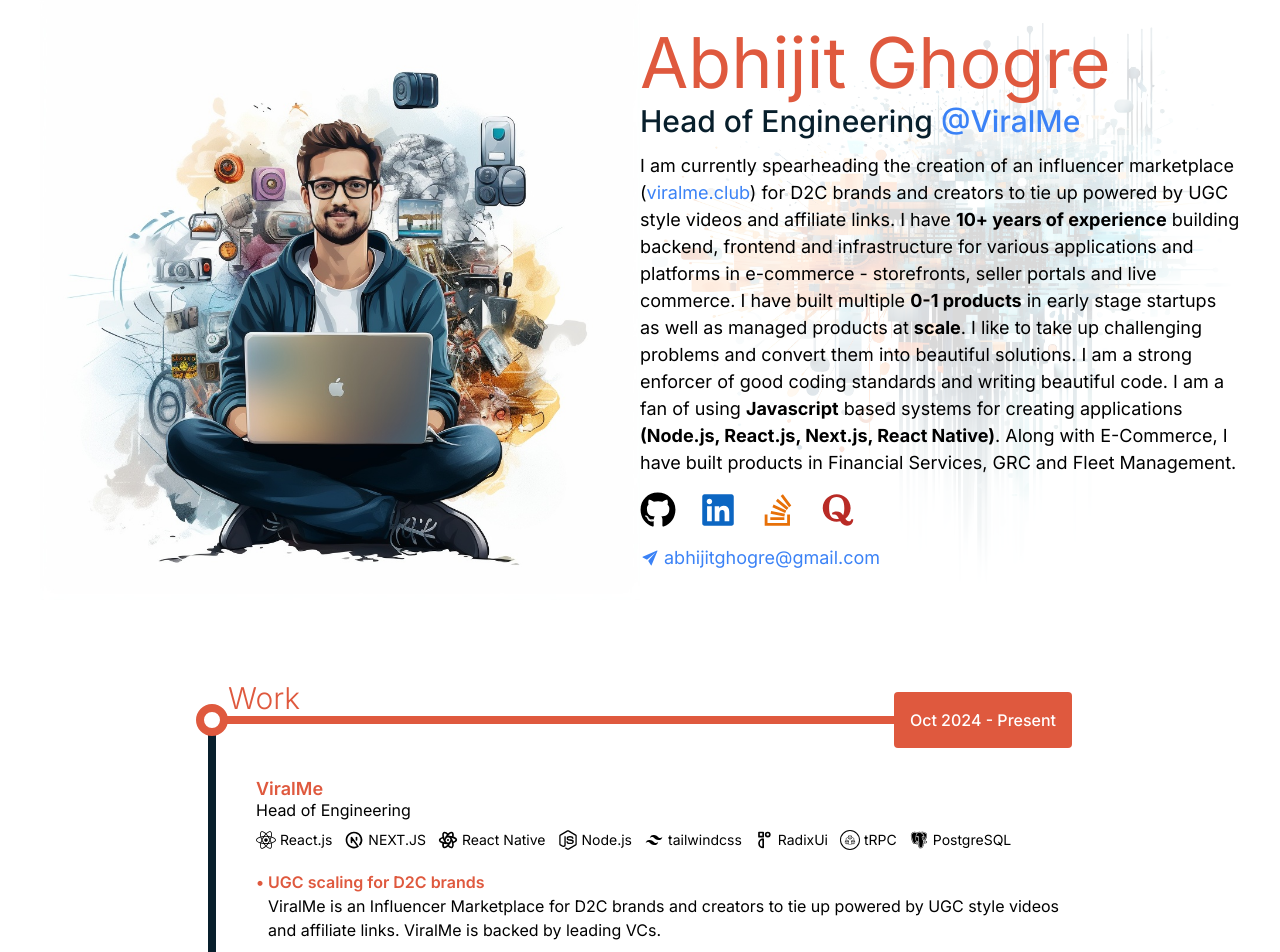
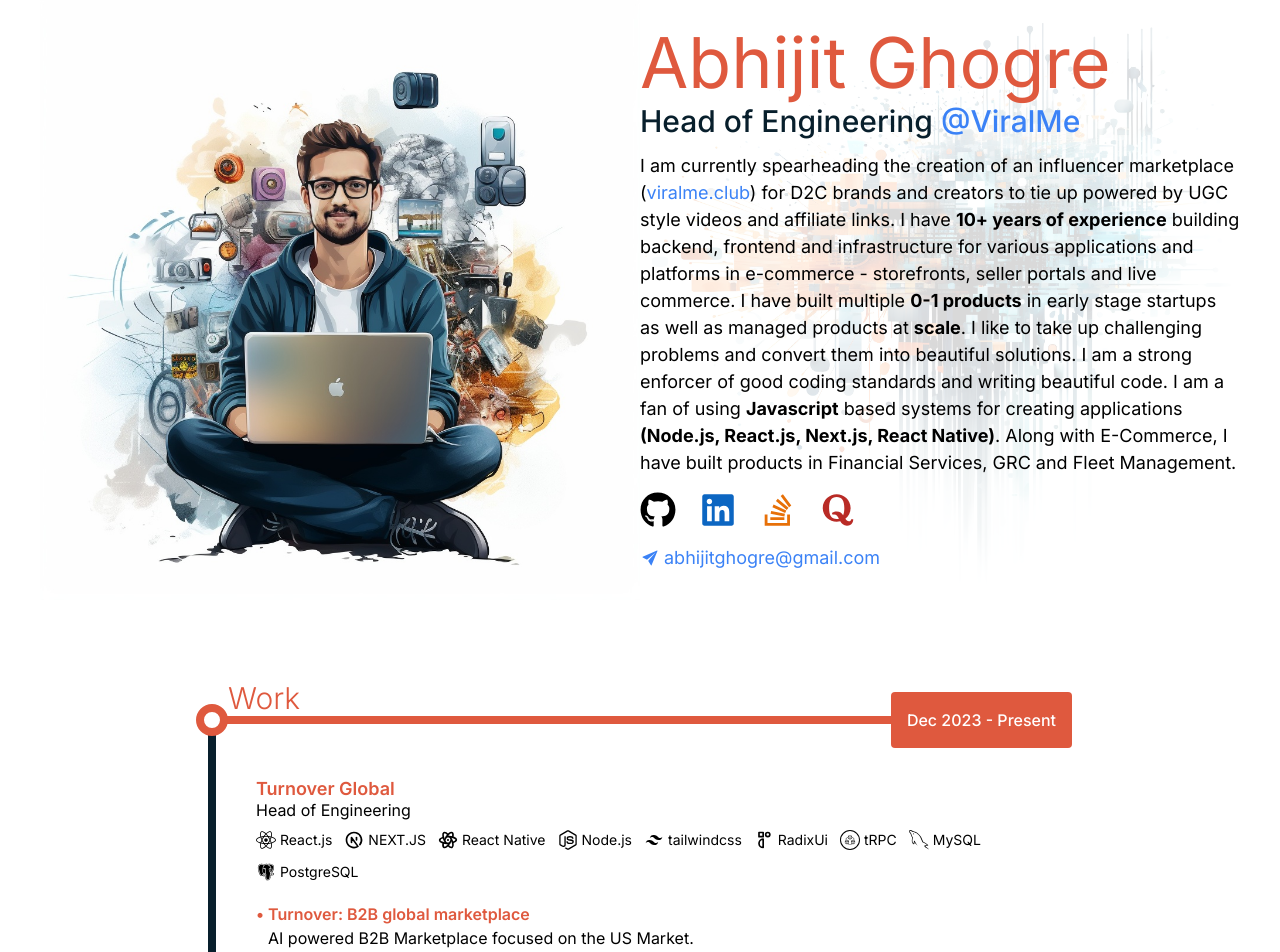
Before and after one commit to abhijit-ghogre/portfolio, a Next.js app: page / in a window 1280 px wide. Shown: the top 952 px of the page. Built offline with nearby package versions, Linux system fonts and the light colour scheme.

Commit message:
Timeline fix

```diff
--- a/src/components/Timeline.tsx
+++ b/src/components/Timeline.tsx
@@ -4,32 +4,9 @@
 
 const timelineItems = [
   {
-    startMonth: "Oct 2024",
+    startMonth: "Dec 2023",
     endMonth: dayjs().format("MMM YYYY"),
-    companyName: "ViralMe",
-    designation: "Head of Engineering",
-    technologies: [
-      "React.js",
-      "NEXT.JS",
-      "React Native",
-      "Node.js",
-      "tailwindcss",
-      "RadixUi",
-      "tRPC",
-      "PostgreSQL",
-    ] as TechnologyName[],
-    responsibilities: [
-      {
-        title: "UGC scaling for D2C brands",
-        description:
-          "ViralMe is an Influencer Marketplace for D2C brands and creators to tie up powered by UGC style videos and affiliate links. ViralMe is backed by leading VCs.",
-      },
-    ],
-  },
-  {
-    startMonth: "Dec 2023",
-    endMonth: "Oct 2024",
-    companyName: "Turnover",
+    companyName: "Turnover Global",
     designation: "Head of Engineering",
     technologies: [
       "React.js",
@@ -40,11 +17,17 @@
       "RadixUi",
       "tRPC",
       "MySQL",
+      "PostgreSQL",
     ] as TechnologyName[],
     responsibilities: [
       {
-        title: "B2B global marketplace",
+        title: "Turnover: B2B global marketplace",
         description: "AI powered B2B Marketplace focused on the US Market.",
+      },
+      {
+        title: "Viralme: UGC scaling for D2C brands",
+        description:
+          "ViralMe is an Influencer Marketplace for D2C brands and creators to tie up powered by UGC style videos and affiliate links. ViralMe is backed by leading VCs.",
       },
     ],
   },
```
